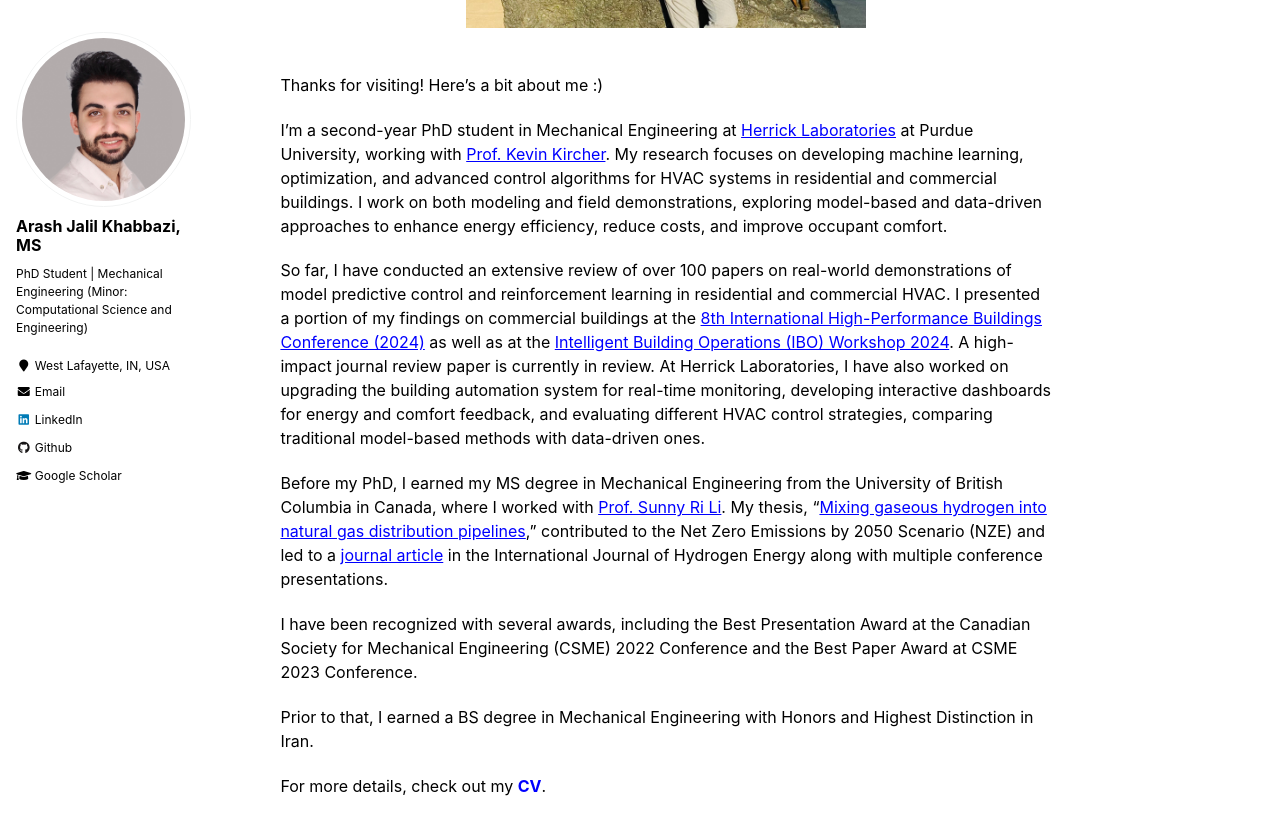
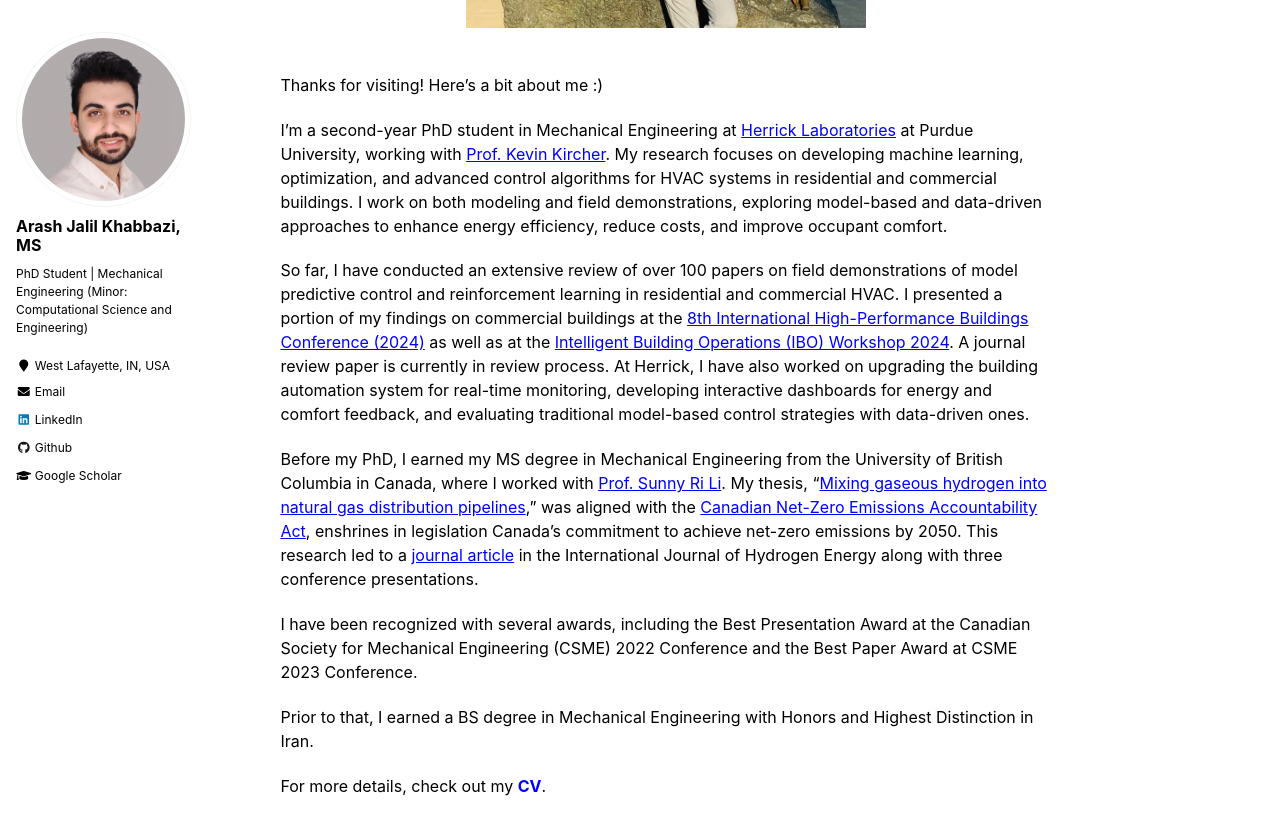
Before and after one commit to arashjkh/arashjkh.github.io, a Jekyll site: the page built from _pages/about.md, in a window 1280 px wide and 900 px high, scrolled down 479 px. Shown: the top 835 px of the window. Built offline with Jekyll 4.4.1, drawn with Linux system fonts in a browser that asks for light colours.

Commit message:
Update about.md

```diff
--- a/_pages/about.md
+++ b/_pages/about.md
@@ -25,9 +25,9 @@ Thanks for visiting! Here’s a bit about me :)
 
 I’m a second-year PhD student in Mechanical Engineering at <a href="https://engineering.purdue.edu/Herrick" target="_blank" style="color: blue; text-decoration: underline;">Herrick Laboratories</a> at Purdue University, working with <a href="https://kevinjkircher.com/" target="_blank" style="color: blue; text-decoration: underline;">Prof. Kevin Kircher</a>. My research focuses on developing machine learning, optimization, and advanced control algorithms for HVAC systems in residential and commercial buildings. I work on both modeling and field demonstrations, exploring model-based and data-driven approaches to enhance energy efficiency, reduce costs, and improve occupant comfort.
 
-So far, I have conducted an extensive review of over 100 papers on real-world demonstrations of model predictive control and reinforcement learning in residential and commercial HVAC. I presented a portion of my findings on commercial buildings at the <a href="https://docs.lib.purdue.edu/ihpbc/473/" target="_blank" style="color: blue; text-decoration: underline;">8th International High-Performance Buildings Conference (2024)</a> as well as at the <a href="https://www.youtube.com/watch?v=NJ3izRJVNK0&list=PLcZDMdEnS08kcgUMfKHNHn507XDJG0LGC" target="_blank" style="color: blue; text-decoration: underline;">Intelligent Building Operations (IBO) Workshop 2024</a>. A high-impact journal review paper is currently in review. At Herrick Laboratories, I have also worked on upgrading the building automation system for real-time monitoring, developing interactive dashboards for energy and comfort feedback, and evaluating different HVAC control strategies, comparing traditional model-based methods with data-driven ones.
+So far, I have conducted an extensive review of over 100 papers on field demonstrations of model predictive control and reinforcement learning in residential and commercial HVAC. I presented a portion of my findings on commercial buildings at the <a href="https://docs.lib.purdue.edu/ihpbc/473/" target="_blank" style="color: blue; text-decoration: underline;">8th International High-Performance Buildings Conference (2024)</a> as well as at the <a href="https://www.youtube.com/watch?v=NJ3izRJVNK0&list=PLcZDMdEnS08kcgUMfKHNHn507XDJG0LGC" target="_blank" style="color: blue; text-decoration: underline;">Intelligent Building Operations (IBO) Workshop 2024</a>. A journal review paper is currently in review process. At Herrick, I have also worked on upgrading the building automation system for real-time monitoring, developing interactive dashboards for energy and comfort feedback, and evaluating traditional model-based control strategies with data-driven ones.
 
-Before my PhD, I earned my MS degree in Mechanical Engineering from the University of British Columbia in Canada, where I worked with <a href="https://scholar.google.com/citations?user=mgUDmT8AAAAJ&hl=en" target="_blank" style="color: blue; text-decoration: underline;">Prof. Sunny Ri Li</a>. My thesis, "<a href="https://open.library.ubc.ca/soa/cIRcle/collections/ubctheses/24/items/1.0437514" target="_blank" style="color: blue; text-decoration: underline;">Mixing gaseous hydrogen into natural gas distribution pipelines</a>," contributed to the Net Zero Emissions by 2050 Scenario (NZE) and led to a <a href="https://doi.org/10.1016/j.ijhydene.2023.11.038" target="_blank" style="color: blue; text-decoration: underline;">journal article</a> in the International Journal of Hydrogen Energy along with multiple conference presentations.
+Before my PhD, I earned my MS degree in Mechanical Engineering from the University of British Columbia in Canada, where I worked with <a href="https://scholar.google.com/citations?user=mgUDmT8AAAAJ&hl=en" target="_blank" style="color: blue; text-decoration: underline;">Prof. Sunny Ri Li</a>. My thesis, "<a href="https://open.library.ubc.ca/soa/cIRcle/collections/ubctheses/24/items/1.0437514" target="_blank" style="color: blue; text-decoration: underline;">Mixing gaseous hydrogen into natural gas distribution pipelines</a>," was aligned with the <a href="https://www.canada.ca/en/services/environment/weather/climatechange/climate-plan/net-zero-emissions-2050.html;" target="_blank" style="color: blue; text-decoration: underline;">Canadian Net-Zero Emissions Accountability Act</a>, enshrines in legislation Canada’s commitment to achieve net-zero emissions by 2050. This research led to a <a href="https://doi.org/10.1016/j.ijhydene.2023.11.038" target="_blank" style="color: blue; text-decoration: underline;">journal article</a> in the International Journal of Hydrogen Energy along with three conference presentations.
 
 I have been recognized with several awards, including the Best Presentation Award at the Canadian Society for Mechanical Engineering (CSME) 2022 Conference and the Best Paper Award at CSME 2023 Conference.
 
```
